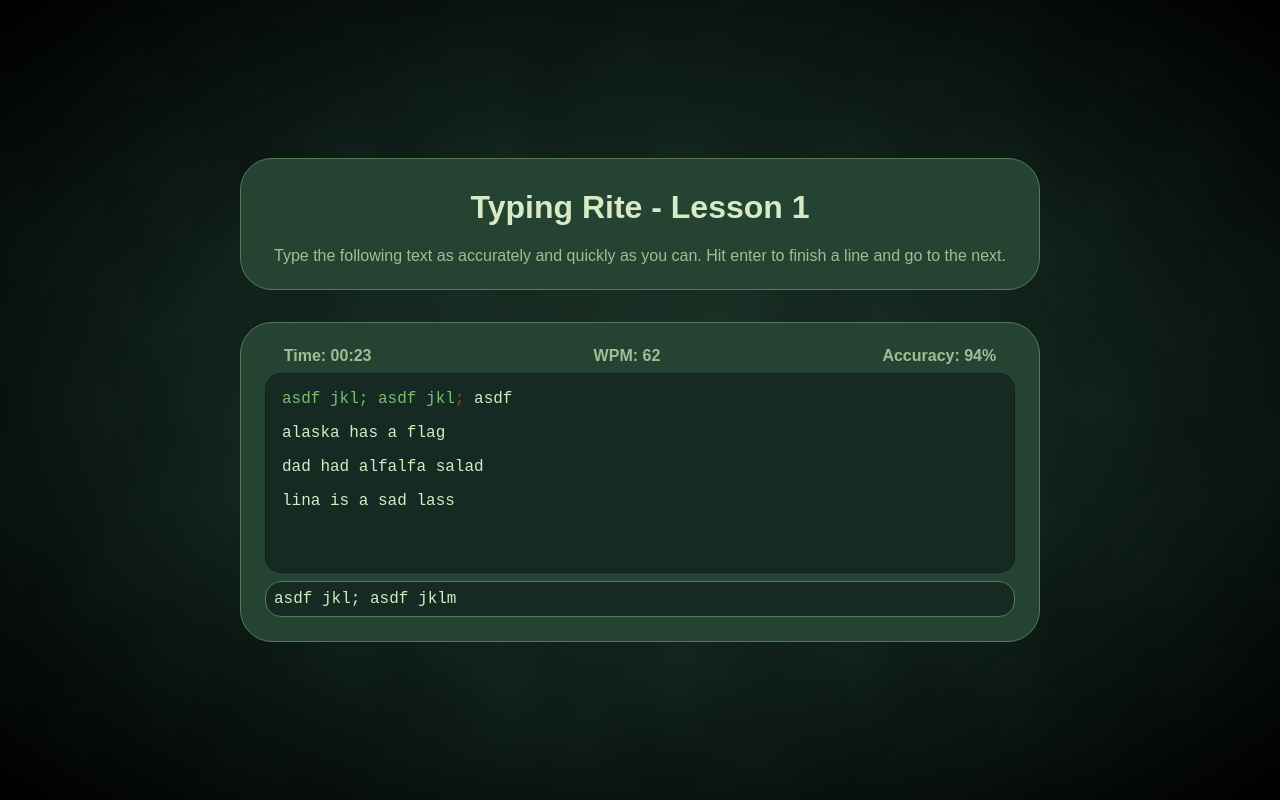
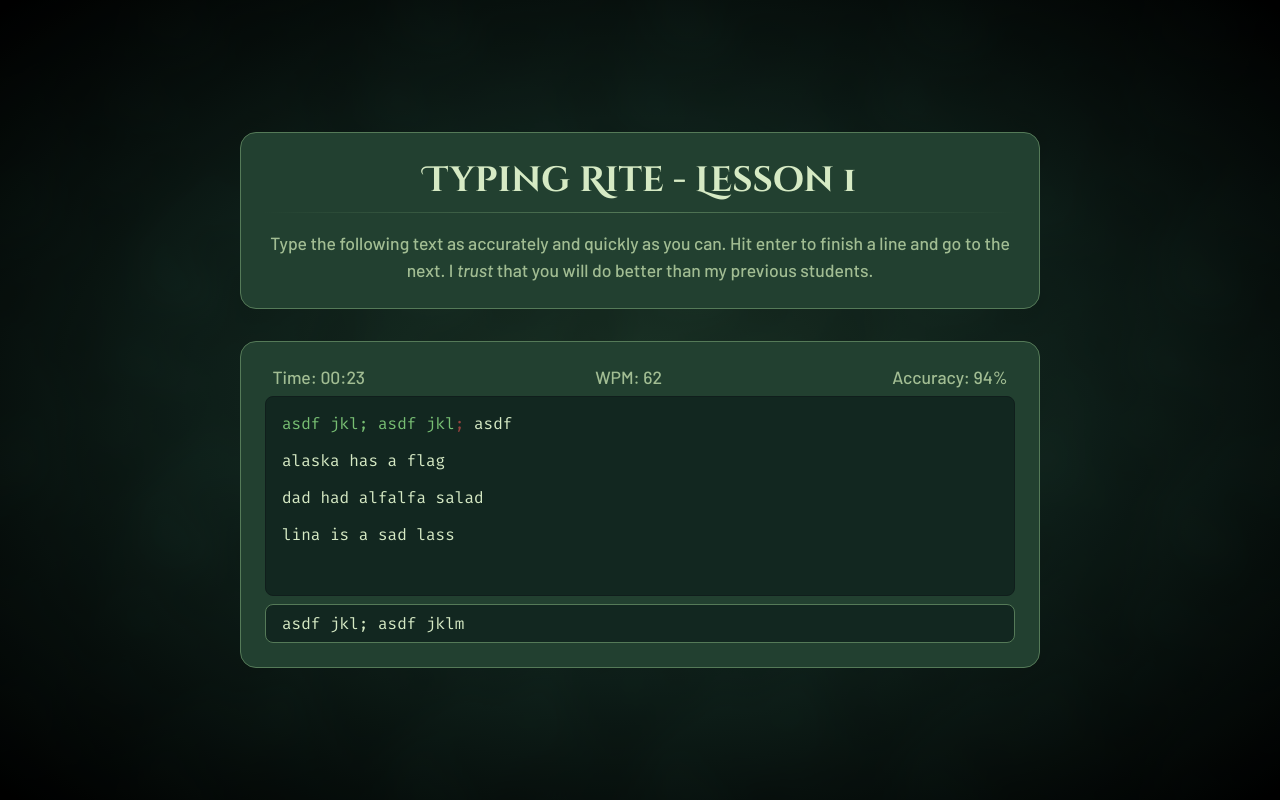
Before and after one commit to SpearsDracona/typing-rite, a plain HTML site: page index.html in a window 1280 px wide. Drawn offline with Linux system fonts and the light colour scheme.

Commit message:
Added nicer fonts, adjusted spacing

```diff
--- a/index.html
+++ b/index.html
@@ -5,6 +5,9 @@
 		<meta name="viewport" content="width=device-width, initial-scale=1.0">
 		<title>Typing Rite</title>
 		<link rel="stylesheet" href="style.css">
+		<link rel="preconnect" href="https://fonts.googleapis.com">
+		<link rel="preconnect" href="https://fonts.gstatic.com" crossorigin>
+		<link href="https://fonts.googleapis.com/css2?family=Barlow:ital,wght@0,100;0,200;0,300;0,400;0,500;0,600;0,700;0,800;0,900;1,100;1,200;1,300;1,400;1,500;1,600;1,700;1,800;1,900&family=Cinzel+Decorative:wght@400;700;900&family=Fira+Code:wght@300..700&display=swap" rel="stylesheet">
 	</head>
 	<body>
 		<script src="game.js"></script>
@@ -12,7 +15,8 @@
 
 			<header>
 				<h1>Typing Rite - Lesson 1</h1>
-				<p class="instructions">Type the following text as accurately and quickly as you can. Hit enter to finish a line and go to the next.</p>
+				<div class="divider"></div>
+				<p class="instructions">Type the following text as accurately and quickly as you can. Hit enter to finish a line and go to the next. I <em>trust</em> that you will do better than my previous students.</p>
 			</header>
 
 			<div class="spacer"></div>
--- a/style.css
+++ b/style.css
@@ -1,7 +1,7 @@
 :root {
 	--dark-1: #101e1c;
-	--dark-2: #152a23;
-	--dark-3: #254333;
+	--dark-2: #122720;
+	--dark-3: #224030;
 	--dark-4: #557a58;
 	--text-color: #d6eac4;
 	--text-muted: #a2bd93;
@@ -20,14 +20,31 @@ body {
 	background-size: cover;
 	background-repeat: no-repeat;
 	color: var(--text-color);
-	font-family: sans-serif;
-	font-size: 1rem;
+	font-family: "Barlow", sans-serif;
+	font-weight: 500;
+	font-size: 1.1rem;
 	display: flex;
 	flex-direction: column;
 }
 
 h1 {
 	color: var(--text-color);
+	margin-top: 1rem;
+	padding: 0.5rem;
+	margin-bottom: 0;
+	font-family: "Cinzel Decorative", serif;
+	font-weight: 600;
+}
+
+.instructions {
+	line-height: 1.5;
+}
+
+.divider {
+	height: 1px;
+	padding: 0;
+	margin: 0;
+	background: linear-gradient(to right, var(--dark-3), var(--dark-4), var(--dark-3));
 }
 
 #game-screen {
@@ -42,17 +59,17 @@ h1 {
 header {
 	background-color: var(--dark-3);
 	border: 1px solid var(--dark-4);
-	border-radius: 2rem;
+	border-radius: 1rem;
 	text-align: center;
 	padding: 1.5rem;
-	padding-top: .5rem;
+	padding-top: 0rem;
 	padding-bottom: .5rem;
 }
 
 main {
 	background-color: var(--dark-3);
 	border: 1px solid var(--dark-4);
-	border-radius: 2rem;
+	border-radius: 1rem;
 	padding: 1.5rem;
 	display: flex;
 	flex-direction: column;
@@ -69,11 +86,11 @@ main {
 .stats {
 	display: flex;
 	justify-content: space-between;
-	width: 95%;
+	width: 98%;
 	margin: auto;
 	padding-bottom: 0.5rem;
 	color: var(--text-muted);
-	font-weight: 600;
+	font-weight: 500;
 }
 
 .instructions {
@@ -85,8 +102,11 @@ main {
 	flex-shrink: 0;
 }
 
+
+
 #text-display {
-	font-family: monospace;
+	font-family: "Fira Code", monospace;
+	font-weight: 400;
 	font-size: 1rem;
 	background-color: var(--dark-2);
 	width: 100%;
@@ -96,12 +116,13 @@ main {
 	overflow: hidden;
 	padding-left: 1rem;
 	padding-right: 1rem;
-	border-radius: 1rem;
+	border-radius: 0.5rem;
 	border: 1px solid var(--dark-1);
 }
 
 #text-input {
-	font-family: monospace;
+	font-family: "Fira Code", monospace;
+	font-weight: 400;
 	font-size: 1rem;
 	width: 100%;
 	margin: auto;
@@ -109,9 +130,11 @@ main {
 	background-color: var(--dark-2);
 	color: var(--text-color);
 	border: 1px solid var(--dark-4);
-	border-radius: 1rem;
+	border-radius: 0.5rem;
 	margin-top: 0.5rem;
 	padding: 0.5rem;
+	padding-left: 1rem;
+	padding-right: 1rem;
 }
 
 #text-input:hover, #text-input:focus {
@@ -130,7 +153,7 @@ body::before {
 	z-index: -1;
 	background: url("clouds.png") repeat, url("clouds2.png") repeat;
 	pointer-events: none;
-	animation: cloudsMove 30s linear infinite;
+	animation: cloudsMove 20s linear infinite;
 }
 
 @keyframes cloudsMove {
```
